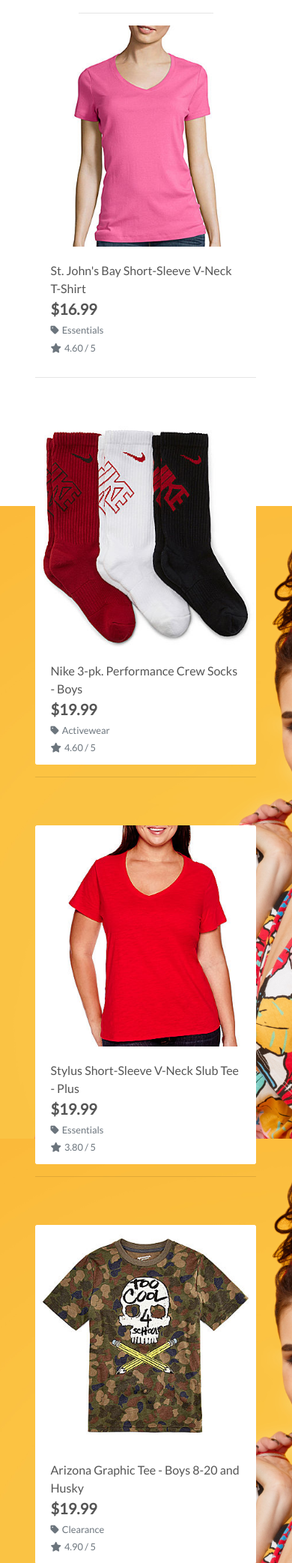
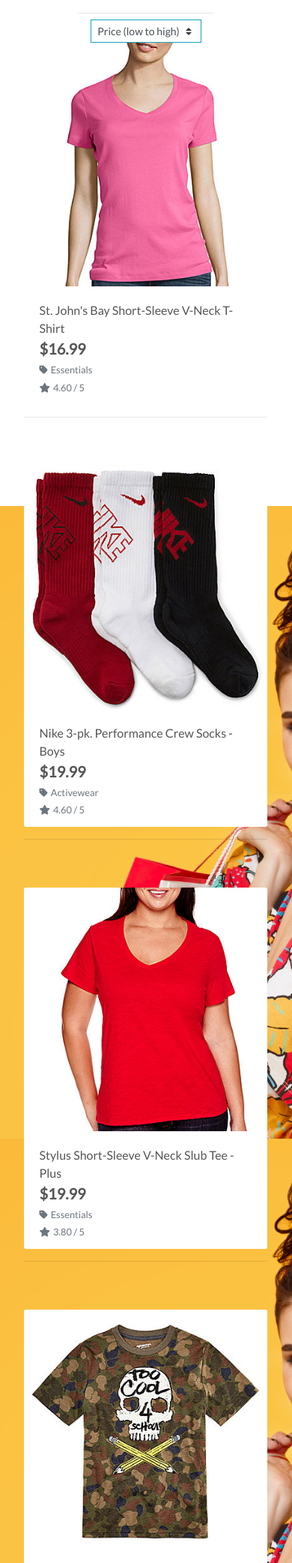
Before and after one commit to anteCedens/Boutique-Ado-excercise-project, a Django app: a page that uses products/templates/products/products.html in a window 390 px wide. Shown: the part 169-2254 px from the top of the page at 75% size. Run offline with Django 3.2, Linux system fonts and the light colour scheme; data comes from the database, SQL or seed files in the repository; some libraries are stand-ins or nearby versions.

Commit message:
Paste in values to sort select box

```diff
--- a/products/templates/products/products.html
+++ b/products/templates/products/products.html
@@ -25,7 +25,22 @@
         </div>
         <div class="row">
             <div class="product-container col-10 offset-1">
-                <div class="row mt-1 mb-2"></div>
+                <div class="row mt-1 mb-2">
+                    <div class="col-12 col-md-6 my-auto order-md-last d-flex justify-content-center justify-content-md-end">
+                        <div class="sort-select-wrapper w-50">
+                            <select id="sort-selector" class="custom-select custom-select-sm rounded-0 border border-{% if current_sorting != 'None_None' %}info{% else %}black{% endif %}">
+                                <option value="reset" {% if current_sorting == 'None_None' %}selected{% endif %}>Sort by...</option>
+                                <option value="price_asc" {% if current_sorting == 'price_asc' %}selected{% endif %}>Price (low to high)</option>
+                                <option value="price_desc" {% if current_sorting == 'price_desc' %}selected{% endif %}>Price (high to low)</option>
+                                <option value="rating_asc" {% if current_sorting == 'rating_asc' %}selected{% endif %}>Rating (low to high)</option>
+                                <option value="rating_desc" {% if current_sorting == 'rating_desc' %}selected{% endif %}>Rating (high to low)</option>
+                                <option value="name_asc" {% if current_sorting == 'name_asc' %}selected{% endif %}>Name (A-Z)</option>
+                                <option value="name_desc" {% if current_sorting == 'name_desc' %}selected{% endif %}>Name (Z-A)</option>
+                                <option value="category_asc" {% if current_sorting == 'category_asc' %}selected{% endif %}>Category (A-Z)</option>
+                                <option value="category_desc" {% if current_sorting == 'category_desc' %}selected{% endif %}>Category (Z-A)</option>
+                            </select>
+                        </div>
+                </div>
                 <div class="row">
                     {% for product in products %}
                         <div class="col-sm-6 col-md-6 col-lg-4 col-xl-3">
```
